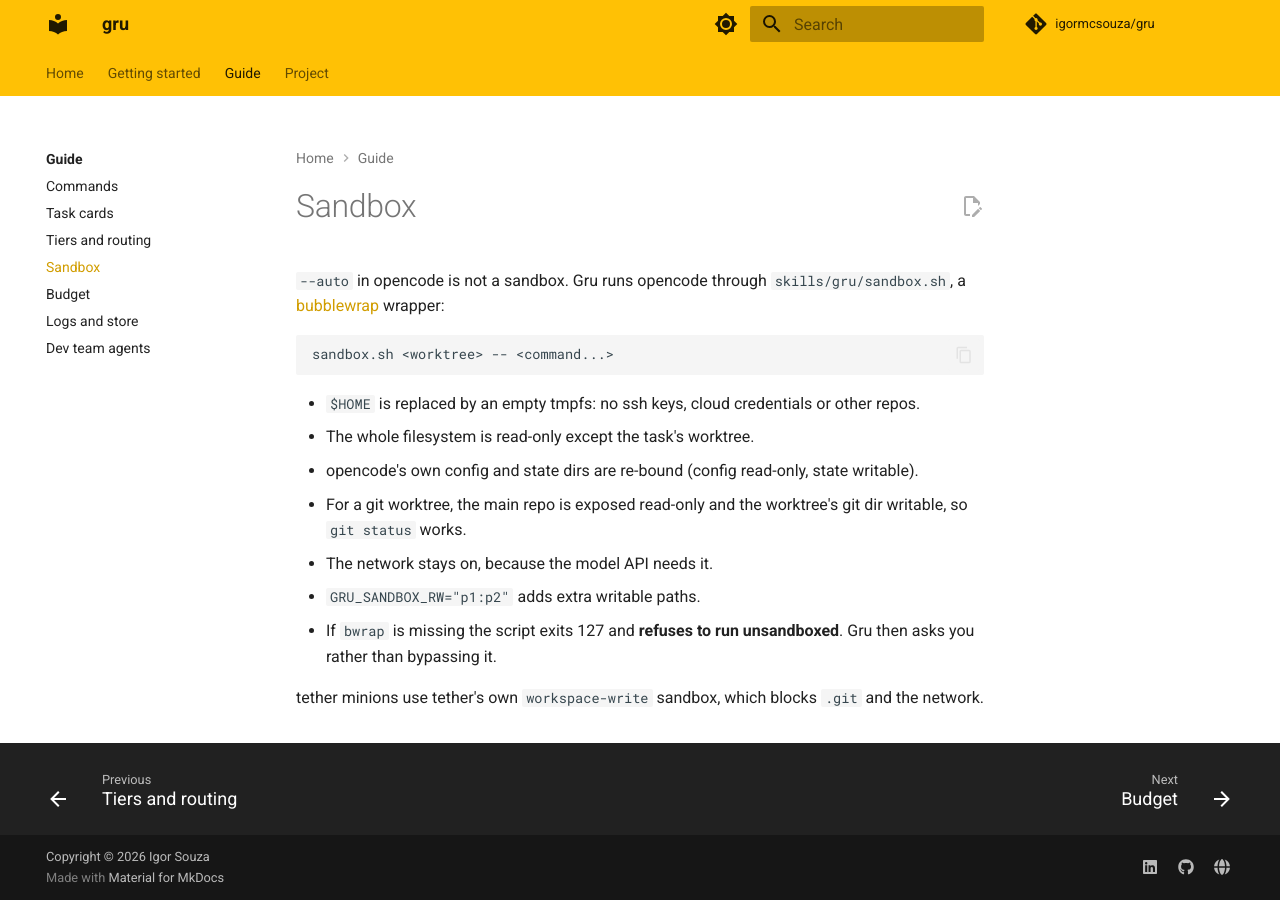
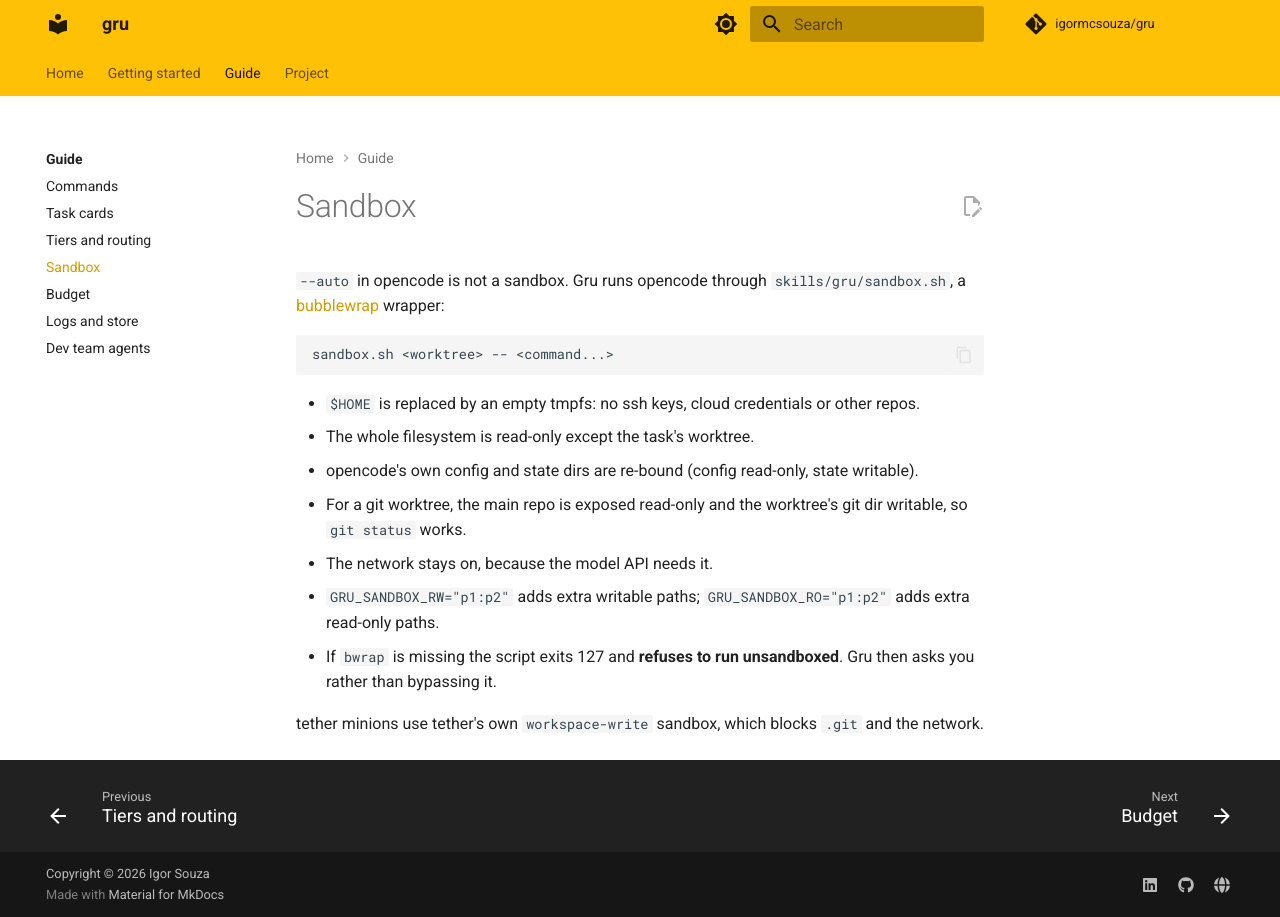
Before and after one commit to igormcsouza/gru, an MkDocs documentation site: the page built from docs/guide/sandbox.md, in a window 1280 px wide. Built offline with MkDocs 1.6.1 and Material for MkDocs 9.7.7, drawn with Linux system fonts in a browser that asks for light colours; comment, search, counter and statistics services are not loaded.

Commit message:
feat(sandbox): GRU_SANDBOX_RO for extra read-only paths
Ported from uncommitted work in claude-kit.

Co-Authored-By: Claude Sonnet 5.5 <noreply@anthropic.com>

```diff
--- a/docs/guide/sandbox.md
+++ b/docs/guide/sandbox.md
@@ -11,7 +11,7 @@ sandbox.sh <worktree> -- <command...>
 - opencode's own config and state dirs are re-bound (config read-only, state writable).
 - For a git worktree, the main repo is exposed read-only and the worktree's git dir writable, so `git status` works.
 - The network stays on, because the model API needs it.
-- `GRU_SANDBOX_RW="p1:p2"` adds extra writable paths.
+- `GRU_SANDBOX_RW="p1:p2"` adds extra writable paths; `GRU_SANDBOX_RO="p1:p2"` adds extra read-only paths.
 - If `bwrap` is missing the script exits 127 and **refuses to run unsandboxed**. Gru then asks you rather than bypassing it.
 
 tether minions use tether's own `workspace-write` sandbox, which blocks `.git` and the network.
```
Also changed, not shown: 1 other file.
